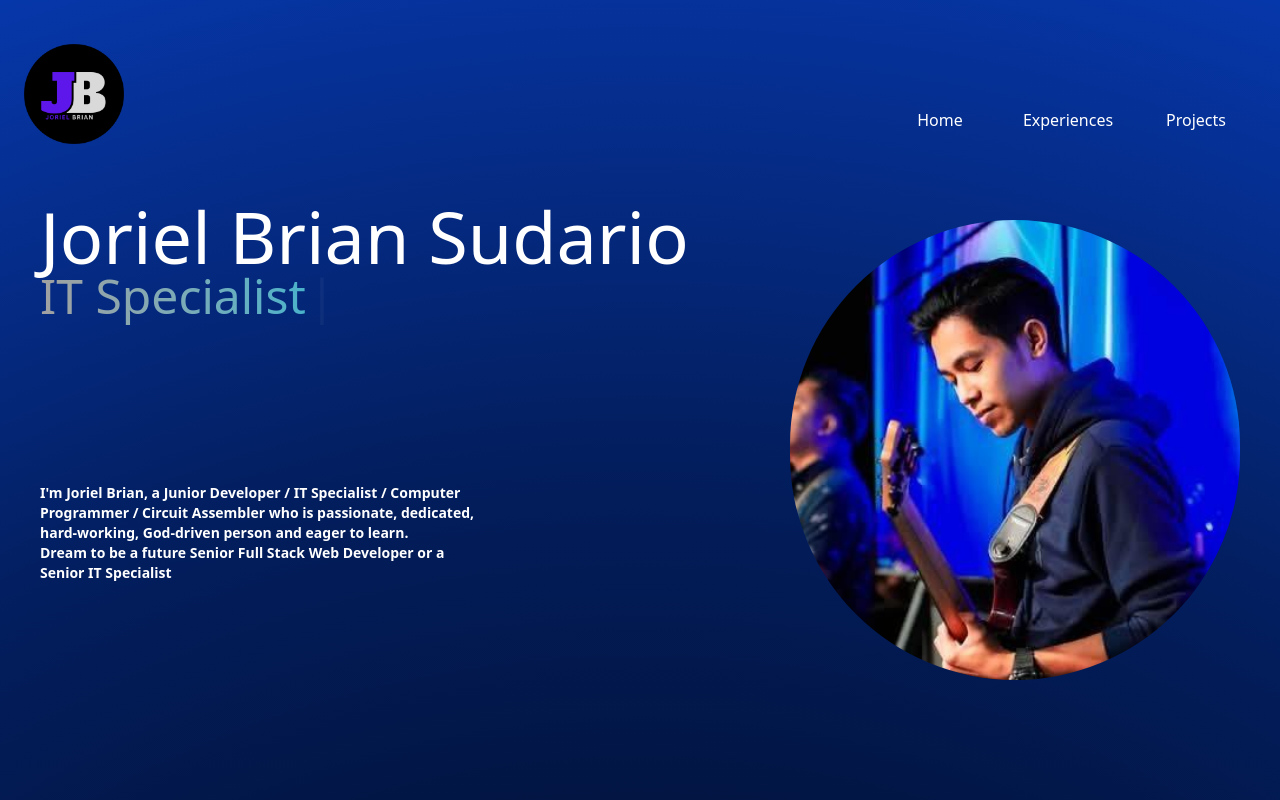
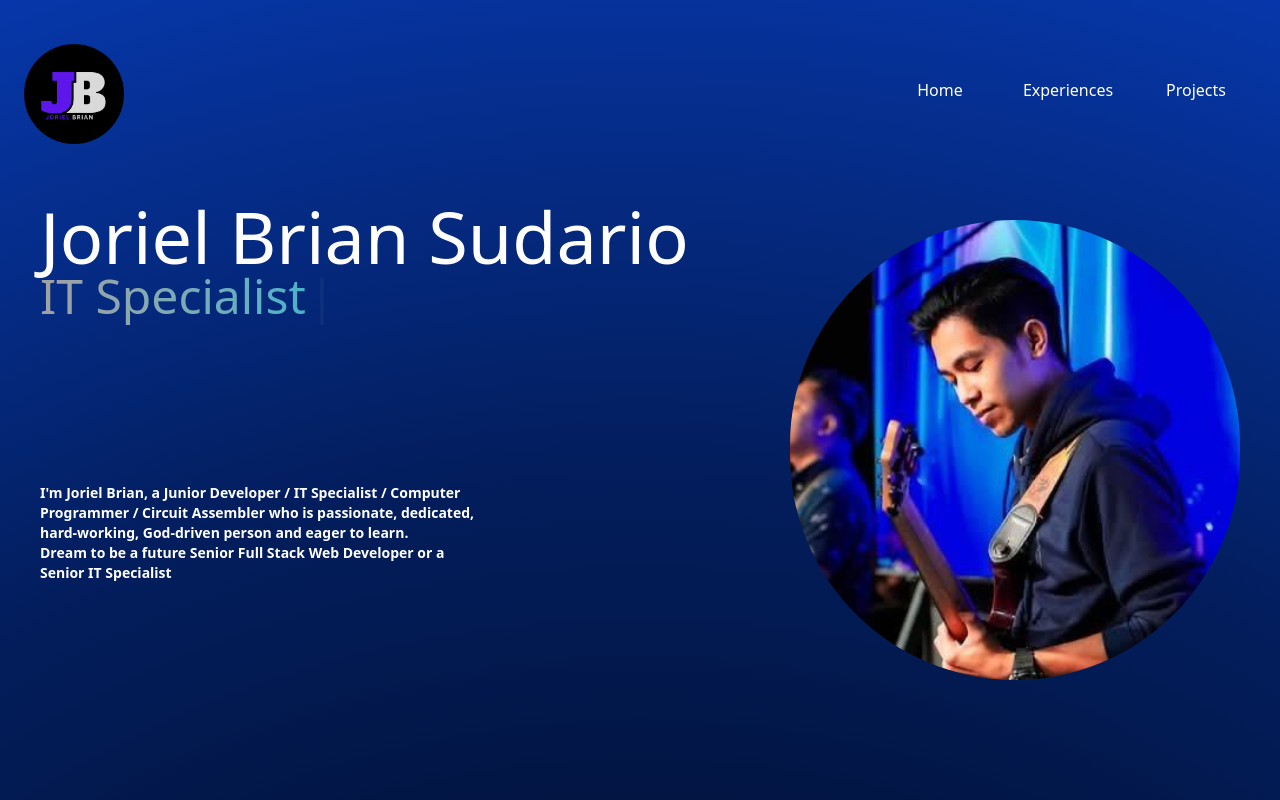
Before and after one commit to JorielBrian/Joriel_Portfolio_2025, a React (Vite) app: page / in a window 1280 px wide. Shown: the top 800 px of the page. Built offline with nearby package versions, Linux system fonts and the light colour scheme.

Commit message:
Update Navigation.tsx

```diff
--- a/src/Components/Navigation.tsx
+++ b/src/Components/Navigation.tsx
@@ -14,7 +14,7 @@ const Navigation = () =>{
             <div className="w-fit">
                 <img src="/logo.png" alt="JB logo" className="m-auto lg:m-1 size-25"/>
             </div>
-            <ul className="flex relative py-auto items-end *:h-10 *:w-30 *:m-1 *:p-1 *:text-center *:rounded-xl *:hover:scale-110 *:active:bg-blue-950 *:active:scale-90">
+            <ul className="flex relative py-auto items-center *:h-10 *:w-30 *:m-1 *:p-1 *:text-center *:rounded-xl *:hover:scale-110 *:active:bg-blue-950 *:active:scale-90">
                 <li><Link to='/'>Home</Link></li>
                 <li><Link to='/experience'>Experiences</Link></li>
                 <li><Link to='/project'>Projects</Link></li>
```
